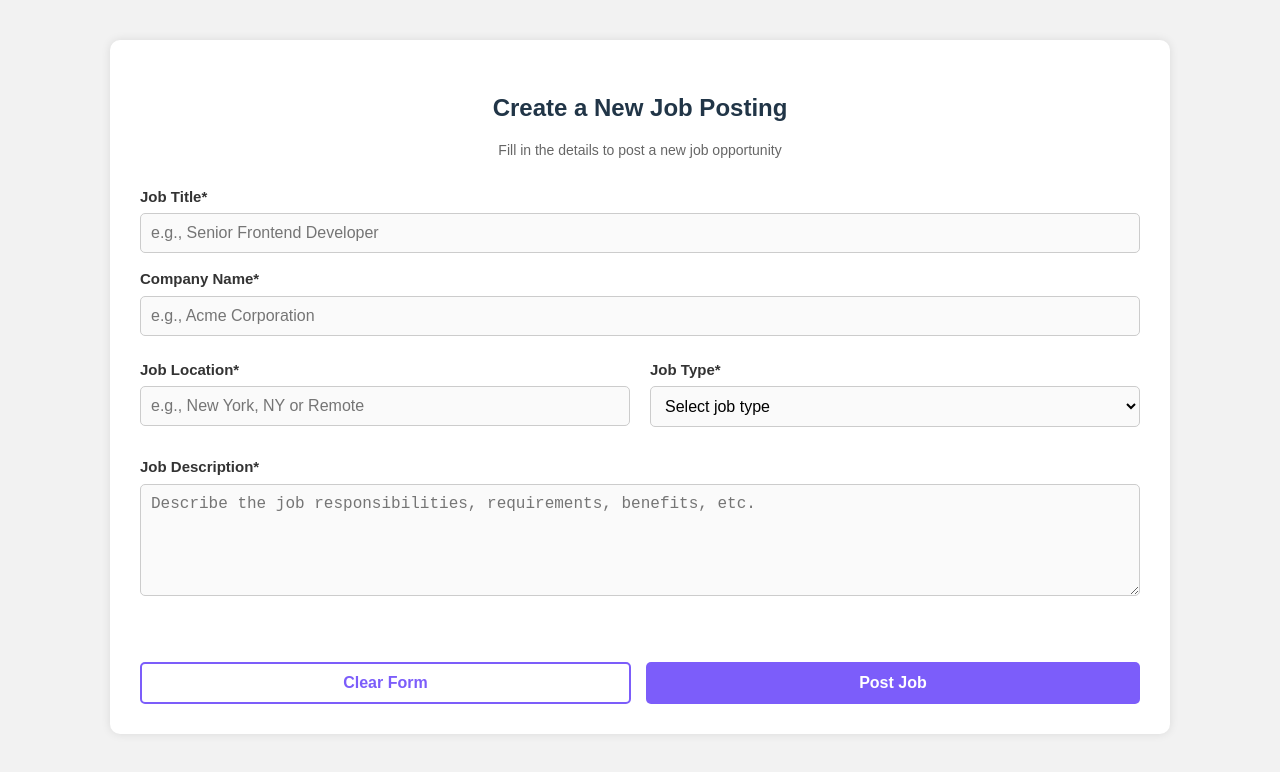
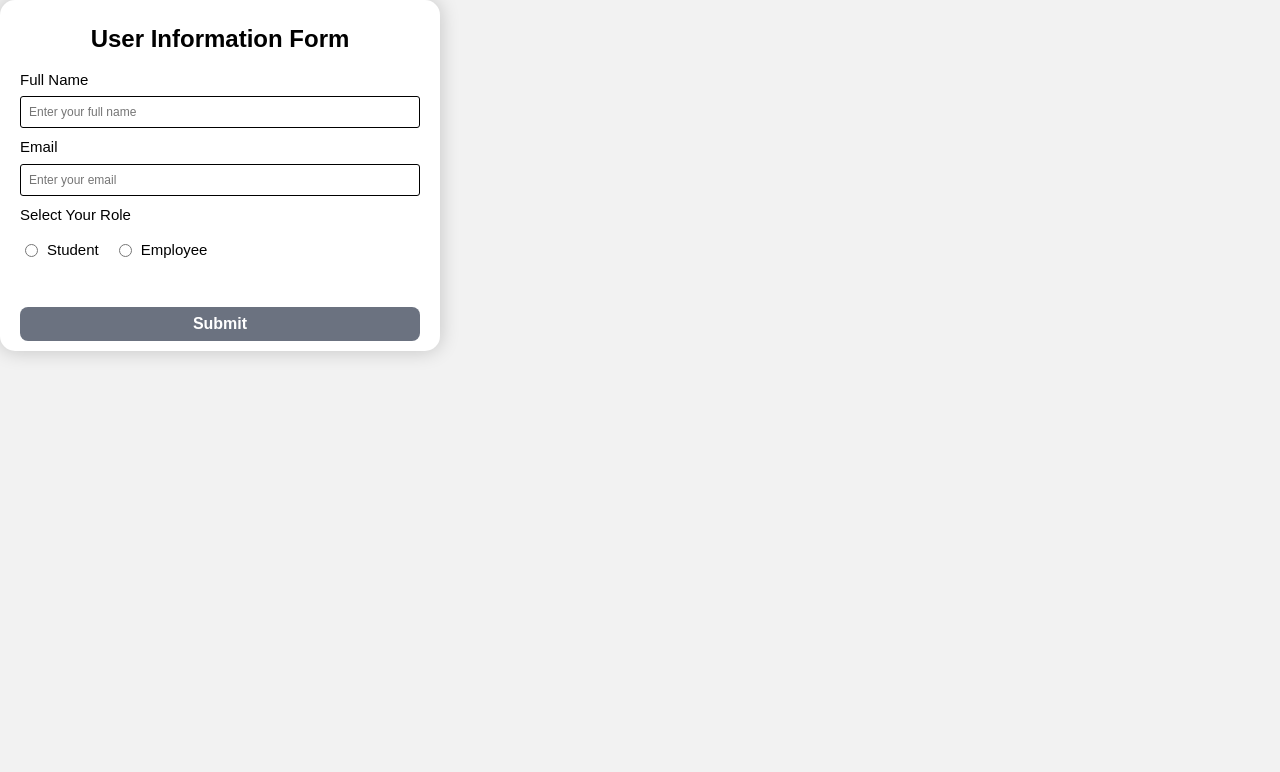
Before and after one commit to kaveenskn/InternQuest-web-Group2, a React (Vite) app: page / in a window 1280 px wide. Shown: the top 772 px of the page. Built offline with nearby package versions, Linux system fonts and the light colour scheme.

Commit message:
changes in app.jsx

```diff
--- a/src/App.jsx
+++ b/src/App.jsx
@@ -14,9 +14,9 @@ const App = () => {
     //   </Routes>
     // </Router>
     <>
-    {/* <Form1/> */}
+    <Form1/>
     {/* <Dashboard/> */}
-    <Jobpostform/>
+    {/* <Jobpostform/> */}
     </>
   );
 };
```
